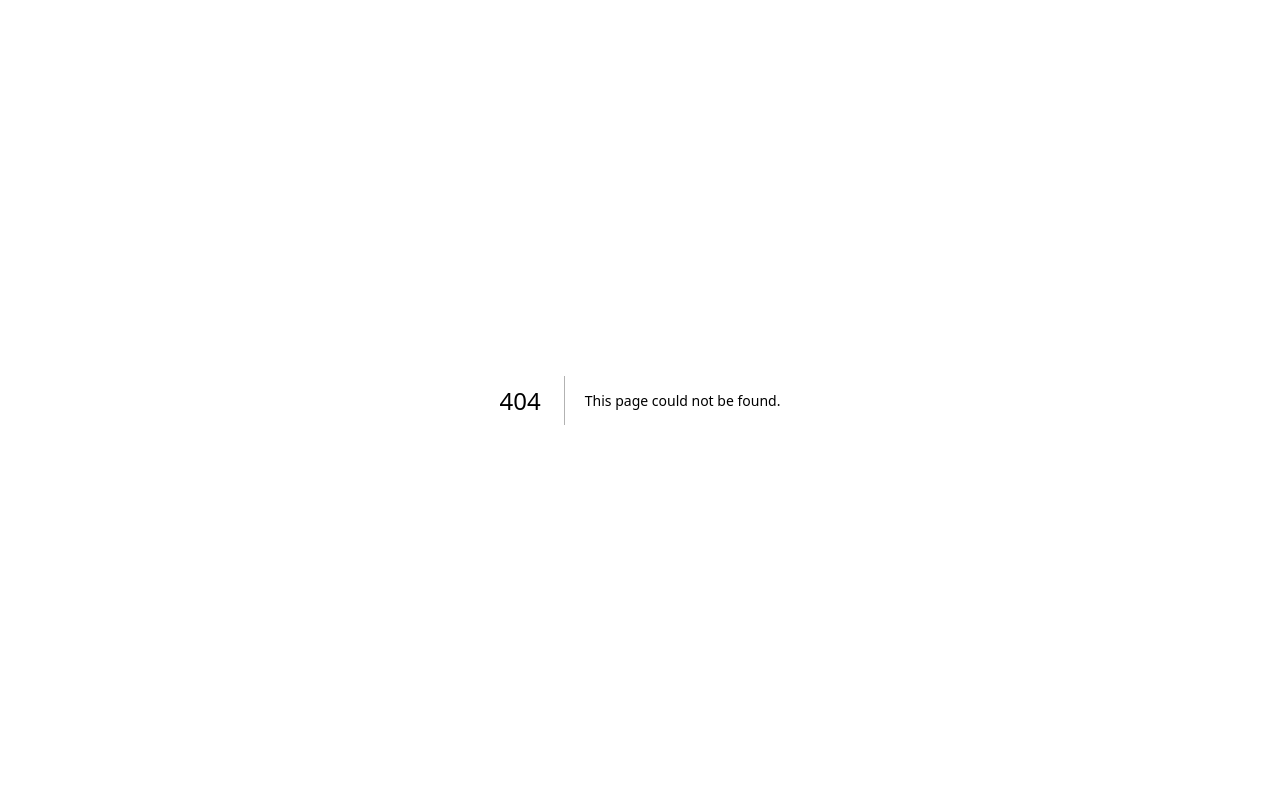
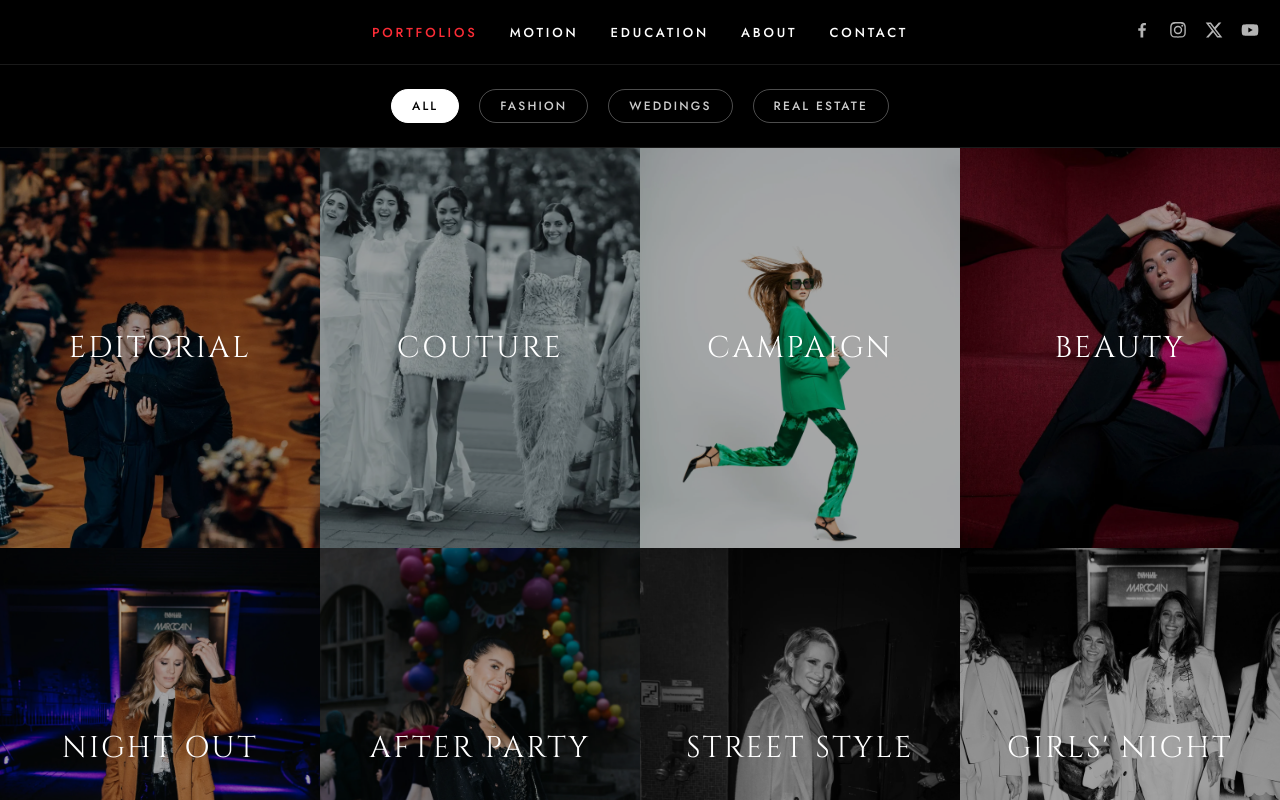
Before and after one commit to adussyn/My-website, a Next.js app: page /portfolios in a window 1280 px wide. Before the commit this address had no page. Shown: the top 800 px of the page. Built offline with nearby package versions, Linux system fonts and the light colour scheme.

Commit message:
Add filterable Portfolios page with Fashion/Weddings/Real Estate categories
Extracts the shared nav into a Header component and builds a new
/portfolios grid matching the reference design, with category filter
buttons above the tiles.

Co-Authored-By: Claude Sonnet 5 <noreply@anthropic.com>

```diff
--- a/src/app/page.tsx
+++ b/src/app/page.tsx
@@ -1,6 +1,5 @@
 import Image from "next/image";
-
-const navItems = ["Portfolios", "Motion", "Education", "About", "Contact"];
+import Header from "@/components/Header";
 
 // Each column loops independently at its own speed for a layered,
 // parallax-like feel. Content is rendered twice for a seamless loop.
@@ -20,39 +19,6 @@ const columns: { photos: string[]; duration: string }[] = [
   {
     photos: ["photo-14.webp", "photo-06.webp", "photo-13.jpg", "photo-17.webp"],
     duration: "105s",
-  },
-];
-
-function SocialIcon({ label, path }: { label: string; path: string }) {
-  return (
-    <a
-      href="#"
-      aria-label={label}
-      className="text-white/70 transition-colors hover:text-white"
-    >
-      <svg className="h-5 w-5" viewBox="0 0 24 24" fill="currentColor" aria-hidden>
-        <path d={path} />
-      </svg>
-    </a>
-  );
-}
-
-const socials = [
-  {
-    label: "Facebook",
-    path: "M13.5 21v-8h2.7l.4-3.1h-3.1V7.9c0-.9.25-1.5 1.55-1.5h1.65V3.6c-.3-.04-1.3-.12-2.45-.12-2.4 0-4.05 1.46-4.05 4.15v2.32H7.5V13h2.7v8h3.3z",
-  },
-  {
-    label: "Instagram",
-    path: "M12 4.3c2.5 0 2.8 0 3.8.06 2.55.11 3.74 1.32 3.85 3.85.05 1 .06 1.28.06 3.79s-.01 2.8-.06 3.79c-.11 2.52-1.3 3.74-3.85 3.85-1 .05-1.3.06-3.8.06s-2.8-.01-3.8-.06c-2.55-.12-3.74-1.34-3.85-3.86-.05-.99-.06-1.28-.06-3.78s.01-2.8.06-3.79C4.46 5.68 5.65 4.47 8.2 4.36c1-.05 1.3-.06 3.8-.06zM12 2.4c-2.55 0-2.87.01-3.87.06-3.4.16-5.3 2.05-5.46 5.46-.05 1-.06 1.32-.06 3.88s.01 2.88.06 3.88c.16 3.4 2.05 5.3 5.46 5.46 1 .05 1.32.06 3.87.06s2.87-.01 3.87-.06c3.4-.16 5.3-2.06 5.46-5.46.05-1 .06-1.32.06-3.88s-.01-2.88-.06-3.88c-.16-3.4-2.05-5.3-5.46-5.46-1-.05-1.32-.06-3.87-.06zm0 4.57a5.03 5.03 0 100 10.06 5.03 5.03 0 000-10.06zm0 8.3a3.27 3.27 0 110-6.54 3.27 3.27 0 010 6.54zm5.23-9.68a1.18 1.18 0 100 2.35 1.18 1.18 0 000-2.35z",
-  },
-  {
-    label: "X",
-    path: "M17.75 3h3.07l-6.7 7.66L22 21h-6.17l-4.83-6.32L5.46 21H2.38l7.17-8.2L2 3h6.33l4.37 5.78L17.75 3zm-1.08 16.17h1.7L7.4 4.74H5.58l11.09 14.43z",
-  },
-  {
-    label: "YouTube",
-    path: "M21.58 7.19a2.5 2.5 0 00-1.76-1.77C18.25 5 12 5 12 5s-6.25 0-7.82.42A2.5 2.5 0 002.42 7.2 26 26 0 002 12a26 26 0 00.42 4.81 2.5 2.5 0 001.76 1.77C5.75 19 12 19 12 19s6.25 0 7.82-.42a2.5 2.5 0 001.76-1.77A26 26 0 0022 12a26 26 0 00-.42-4.81zM10 15.13V8.87L15.25 12 10 15.13z",
   },
 ];
 
@@ -91,28 +57,7 @@ export default function Home() {
       {/* Soft vignette so type and nav stay legible */}
       <div className="pointer-events-none absolute inset-0 bg-gradient-to-b from-black/60 via-black/15 to-black/50" />
 
-      {/* Top navigation */}
-      <header className="absolute inset-x-0 top-0 z-20 flex items-center justify-center px-4 py-5">
-        <nav aria-label="Main">
-          <ul className="flex flex-wrap items-center justify-center gap-x-4 gap-y-2 sm:gap-x-8">
-            {navItems.map((item) => (
-              <li key={item}>
-                <a
-                  href="#"
-                  className="text-[10px] font-medium uppercase tracking-[0.16em] text-white transition-colors hover:text-white/60 sm:text-[13px] sm:tracking-[0.22em]"
-                >
-                  {item}
-                </a>
-              </li>
-            ))}
-          </ul>
-        </nav>
-        <div className="absolute right-5 top-5 hidden items-center gap-4 lg:flex">
-          {socials.map((s) => (
-            <SocialIcon key={s.label} label={s.label} path={s.path} />
-          ))}
-        </div>
-      </header>
+      <Header variant="overlay" />
 
       {/* Centered logotype */}
       <div className="pointer-events-none absolute inset-0 z-10 flex items-center justify-center px-4">
--- /dev/null
+++ b/src/app/portfolios/page.tsx
@@ -0,0 +1,89 @@
+"use client";
+
+import { useState } from "react";
+import Image from "next/image";
+import Header from "@/components/Header";
+
+type Category = "Fashion" | "Weddings" | "Real Estate";
+
+const filters: Array<Category | "All"> = ["All", "Fashion", "Weddings", "Real Estate"];
+
+const tiles: Array<{
+  title: string;
+  category: Category;
+  photo: string;
+}> = [
+  { title: "Editorial", category: "Fashion", photo: "photo-01.webp" },
+  { title: "Couture", category: "Fashion", photo: "photo-03.webp" },
+  { title: "Campaign", category: "Fashion", photo: "photo-05.webp" },
+  { title: "Beauty", category: "Fashion", photo: "photo-06.webp" },
+  { title: "Night Out", category: "Fashion", photo: "photo-07.webp" },
+  { title: "After Party", category: "Fashion", photo: "photo-08.webp" },
+  { title: "Street Style", category: "Fashion", photo: "photo-09.webp" },
+  { title: "Girls' Night", category: "Fashion", photo: "photo-10.jpg" },
+  { title: "Cover Story", category: "Fashion", photo: "photo-11.jpg" },
+  { title: "Tailored", category: "Fashion", photo: "photo-12.webp" },
+  { title: "Off Duty", category: "Fashion", photo: "photo-13.jpg" },
+  { title: "Muse", category: "Fashion", photo: "photo-14.webp" },
+  { title: "Tulle", category: "Fashion", photo: "photo-15.webp" },
+  { title: "Lookbook", category: "Fashion", photo: "photo-16.webp" },
+  { title: "Soirée", category: "Fashion", photo: "photo-17.webp" },
+  { title: "Duo", category: "Fashion", photo: "photo-18.webp" },
+  { title: "Just Married", category: "Weddings", photo: "photo-02.webp" },
+  { title: "Interiors", category: "Real Estate", photo: "photo-04.webp" },
+];
+
+export default function Portfolios() {
+  const [active, setActive] = useState<(typeof filters)[number]>("All");
+
+  const visible =
+    active === "All" ? tiles : tiles.filter((tile) => tile.category === active);
+
+  return (
+    <div className="min-h-dvh bg-black">
+      <Header active="Portfolios" />
+
+      {/* Category filters */}
+      <div className="flex flex-wrap items-center justify-center gap-3 border-b border-white/10 px-4 py-6 sm:gap-5">
+        {filters.map((filter) => (
+          <button
+            key={filter}
+            onClick={() => setActive(filter)}
+            className={`rounded-full border px-5 py-2 text-[11px] font-medium uppercase tracking-[0.18em] transition-colors sm:text-xs ${
+              active === filter
+                ? "border-white bg-white text-black"
+                : "border-white/30 text-white/80 hover:border-white hover:text-white"
+            }`}
+          >
+            {filter}
+          </button>
+        ))}
+      </div>
+
+      {/* Portfolio grid */}
+      <div className="grid grid-cols-1 sm:grid-cols-2 lg:grid-cols-4">
+        {visible.map((tile) => (
+          <a
+            key={tile.title}
+            href="#"
+            className="group relative aspect-4/5 overflow-hidden"
+          >
+            <Image
+              src={`/photos/${tile.photo}`}
+              alt={tile.title}
+              fill
+              sizes="(max-width: 640px) 100vw, (max-width: 1024px) 50vw, 25vw"
+              className="object-cover transition-transform duration-700 ease-out group-hover:scale-105"
+            />
+            <div className="absolute inset-0 bg-black/35 transition-colors group-hover:bg-black/50" />
+            <div className="absolute inset-0 flex items-center justify-center px-4 text-center">
+              <h2 className="font-[family-name:var(--font-display)] text-2xl uppercase tracking-[0.08em] text-white sm:text-3xl">
+                {tile.title}
+              </h2>
+            </div>
+          </a>
+        ))}
+      </div>
+    </div>
+  );
+}
--- /dev/null
+++ b/src/components/Header.tsx
@@ -0,0 +1,82 @@
+import Link from "next/link";
+
+const navItems = [
+  { label: "Portfolios", href: "/portfolios" },
+  { label: "Motion", href: "#" },
+  { label: "Education", href: "#" },
+  { label: "About", href: "#" },
+  { label: "Contact", href: "#" },
+];
+
+function SocialIcon({ label, path }: { label: string; path: string }) {
+  return (
+    <a
+      href="#"
+      aria-label={label}
+      className="text-white/70 transition-colors hover:text-white"
+    >
+      <svg className="h-5 w-5" viewBox="0 0 24 24" fill="currentColor" aria-hidden>
+        <path d={path} />
+      </svg>
+    </a>
+  );
+}
+
+const socials = [
+  {
+    label: "Facebook",
+    path: "M13.5 21v-8h2.7l.4-3.1h-3.1V7.9c0-.9.25-1.5 1.55-1.5h1.65V3.6c-.3-.04-1.3-.12-2.45-.12-2.4 0-4.05 1.46-4.05 4.15v2.32H7.5V13h2.7v8h3.3z",
+  },
+  {
+    label: "Instagram",
+    path: "M12 4.3c2.5 0 2.8 0 3.8.06 2.55.11 3.74 1.32 3.85 3.85.05 1 .06 1.28.06 3.79s-.01 2.8-.06 3.79c-.11 2.52-1.3 3.74-3.85 3.85-1 .05-1.3.06-3.8.06s-2.8-.01-3.8-.06c-2.55-.12-3.74-1.34-3.85-3.86-.05-.99-.06-1.28-.06-3.78s.01-2.8.06-3.79C4.46 5.68 5.65 4.47 8.2 4.36c1-.05 1.3-.06 3.8-.06zM12 2.4c-2.55 0-2.87.01-3.87.06-3.4.16-5.3 2.05-5.46 5.46-.05 1-.06 1.32-.06 3.88s.01 2.88.06 3.88c.16 3.4 2.05 5.3 5.46 5.46 1 .05 1.32.06 3.87.06s2.87-.01 3.87-.06c3.4-.16 5.3-2.06 5.46-5.46.05-1 .06-1.32.06-3.88s-.01-2.88-.06-3.88c-.16-3.4-2.05-5.3-5.46-5.46-1-.05-1.32-.06-3.87-.06zm0 4.57a5.03 5.03 0 100 10.06 5.03 5.03 0 000-10.06zm0 8.3a3.27 3.27 0 110-6.54 3.27 3.27 0 010 6.54zm5.23-9.68a1.18 1.18 0 100 2.35 1.18 1.18 0 000-2.35z",
+  },
+  {
+    label: "X",
+    path: "M17.75 3h3.07l-6.7 7.66L22 21h-6.17l-4.83-6.32L5.46 21H2.38l7.17-8.2L2 3h6.33l4.37 5.78L17.75 3zm-1.08 16.17h1.7L7.4 4.74H5.58l11.09 14.43z",
+  },
+  {
+    label: "YouTube",
+    path: "M21.58 7.19a2.5 2.5 0 00-1.76-1.77C18.25 5 12 5 12 5s-6.25 0-7.82.42A2.5 2.5 0 002.42 7.2 26 26 0 002 12a26 26 0 00.42 4.81 2.5 2.5 0 001.76 1.77C5.75 19 12 19 12 19s6.25 0 7.82-.42a2.5 2.5 0 001.76-1.77A26 26 0 0022 12a26 26 0 00-.42-4.81zM10 15.13V8.87L15.25 12 10 15.13z",
+  },
+];
+
+export default function Header({
+  active,
+  variant = "solid",
+}: {
+  active?: string;
+  variant?: "solid" | "overlay";
+}) {
+  return (
+    <header
+      className={
+        variant === "overlay"
+          ? "absolute inset-x-0 top-0 z-20 flex items-center justify-center px-4 py-5"
+          : "relative z-20 flex items-center justify-center border-b border-white/10 bg-black px-4 py-5"
+      }
+    >
+      <nav aria-label="Main">
+        <ul className="flex flex-wrap items-center justify-center gap-x-4 gap-y-2 sm:gap-x-8">
+          {navItems.map((item) => (
+            <li key={item.label}>
+              <Link
+                href={item.href}
+                className={`text-[10px] font-medium uppercase tracking-[0.16em] transition-colors hover:text-white/60 sm:text-[13px] sm:tracking-[0.22em] ${
+                  active === item.label ? "text-red-500" : "text-white"
+                }`}
+              >
+                {item.label}
+              </Link>
+            </li>
+          ))}
+        </ul>
+      </nav>
+      <div className="absolute right-5 top-5 hidden items-center gap-4 lg:flex">
+        {socials.map((s) => (
+          <SocialIcon key={s.label} label={s.label} path={s.path} />
+        ))}
+      </div>
+    </header>
+  );
+}
```
